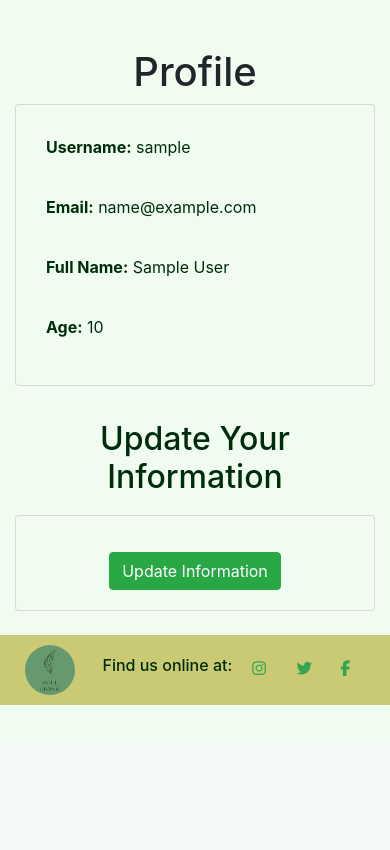
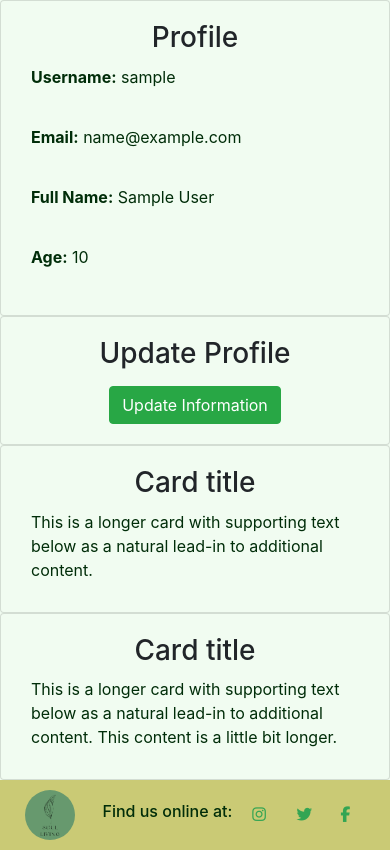
Before and after one commit to tanikairwin/SoulLiving, a Django app: page /home/profile/ in a window 390 px wide. Shown: the part 106-956 px from the top of the page. Before the commit the page ends 811 px from the top, so only its background shows below. Run offline with Django 4.2, Linux system fonts and the light colour scheme; a user stored in the database is signed in; tables that the repository leaves empty hold one stand-in row (values such as "Sample post"); some libraries are stand-ins or nearby versions.

Commit message:
New div card layout for profile data

```diff
--- a/yg_bookings/templates/home/profile.html
+++ b/yg_bookings/templates/home/profile.html
@@ -1,27 +1,22 @@
 {% extends 'yg_bookings/base.html' %}
 
 {% block content %}
-
-<div class="container mt-5">
-    <div class="row">
-        <div class="col-md-12">
-            <h1 class="text-center">Profile</h1>
-
-            <!-- Profile Information Card -->
-            <div class="card mb-4">
+<div class="row row-cols-1 row-cols-md-2 g-4">
+    <div class="col">
+      <div class="card">
         <div class="card-body">
+          <h3 class="card-title text-center">Profile</h3>
           <p><strong>Username:</strong> {{ user_info.username }}</p>
           <p><strong>Email:</strong> {{ user_info.email }}</p>
           <p><strong>Full Name:</strong> {{ user_info.full_name }}</p>
           <p><strong>Age:</strong> {{ user_info.age }}</p>
         </div>
       </div>
-
-            <!-- Update Information Section -->
-            <h2 class="text-center ">Update Your Information</h2>
-
-            <div class="card mb-4">
+    </div>
+    <div class="col">
+      <div class="card">
         <div class="card-body">
+          <h3 class="card-title text-center">Update Profile</h3>
           <form method="POST" action="{% url 'profile' %}">
             {% csrf_token %}
             {% if ProfileUpdateForm.errors %}
@@ -39,8 +34,22 @@
             <div class="text-center mt-3">
                 <button type="submit" class="btn btn-success">Update Information</button>
             </div>
-                    </form>
         </div>
+      </div>
+    </div>
+    <div class="col">
+      <div class="card">
+        <div class="card-body">
+          <h3 class="card-title text-center">Card title</h3>
+          <p class="card-text">This is a longer card with supporting text below as a natural lead-in to additional content.</p>
+        </div>
+      </div>
+    </div>
+    <div class="col">
+      <div class="card">
+        <div class="card-body">
+          <h3 class="card-title text-center">Card title</h3>
+          <p class="card-text">This is a longer card with supporting text below as a natural lead-in to additional content. This content is a little bit longer.</p>
         </div>
       </div>
     </div>
```
Lines whose indentation alone changed are shown as unchanged.
